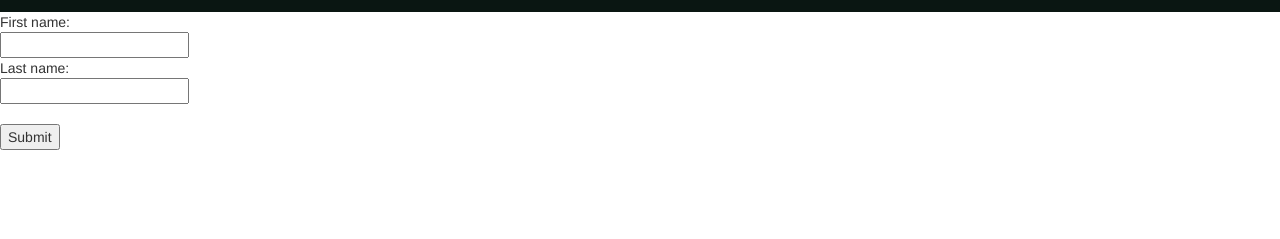
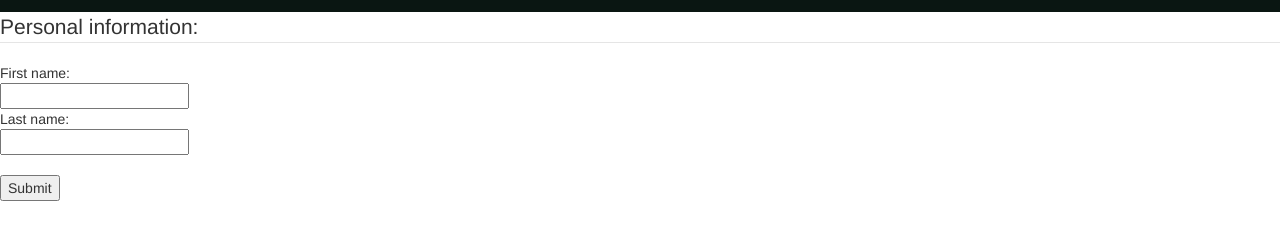
Before and after one commit to RedOrchid15/VolunTeen, a plain HTML site: page volunteer-signup.html in a window 1280 px wide. Shown: the part 81-320 px from the top of the page. Drawn offline with nearby package versions, Linux system fonts and the light colour scheme.

Commit message:
Update volunteer-signup.html

```diff
--- a/volunteer-signup.html
+++ b/volunteer-signup.html
@@ -29,10 +29,13 @@
   </li>
 </ul>
 
-<form action="action_page.php">
-  First name:<br>
-  <input type="text" name="firstname"><br>
-  Last name:<br>
-  <input type="text" name="lastname"><br><br>
-  <input type="submit" value="Submit">
+<form action="action_page.php" method="post">
+  <fieldset>
+    <legend>Personal information:</legend>
+    First name:<br>
+    <input type="text" name="firstname"><br>
+    Last name:<br>
+    <input type="text" name="lastname"><br><br>
+    <input type="submit" value="Submit">
+  </fieldset>
 </form>
```
